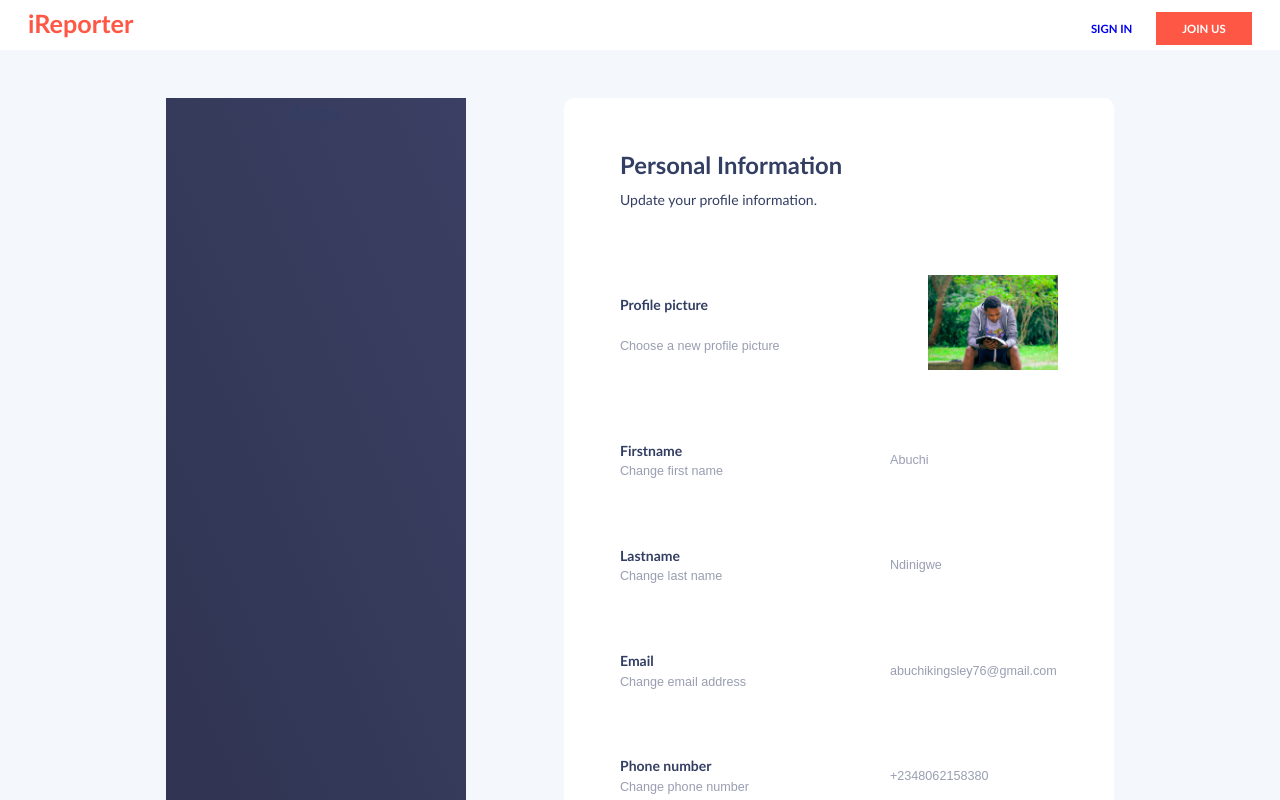
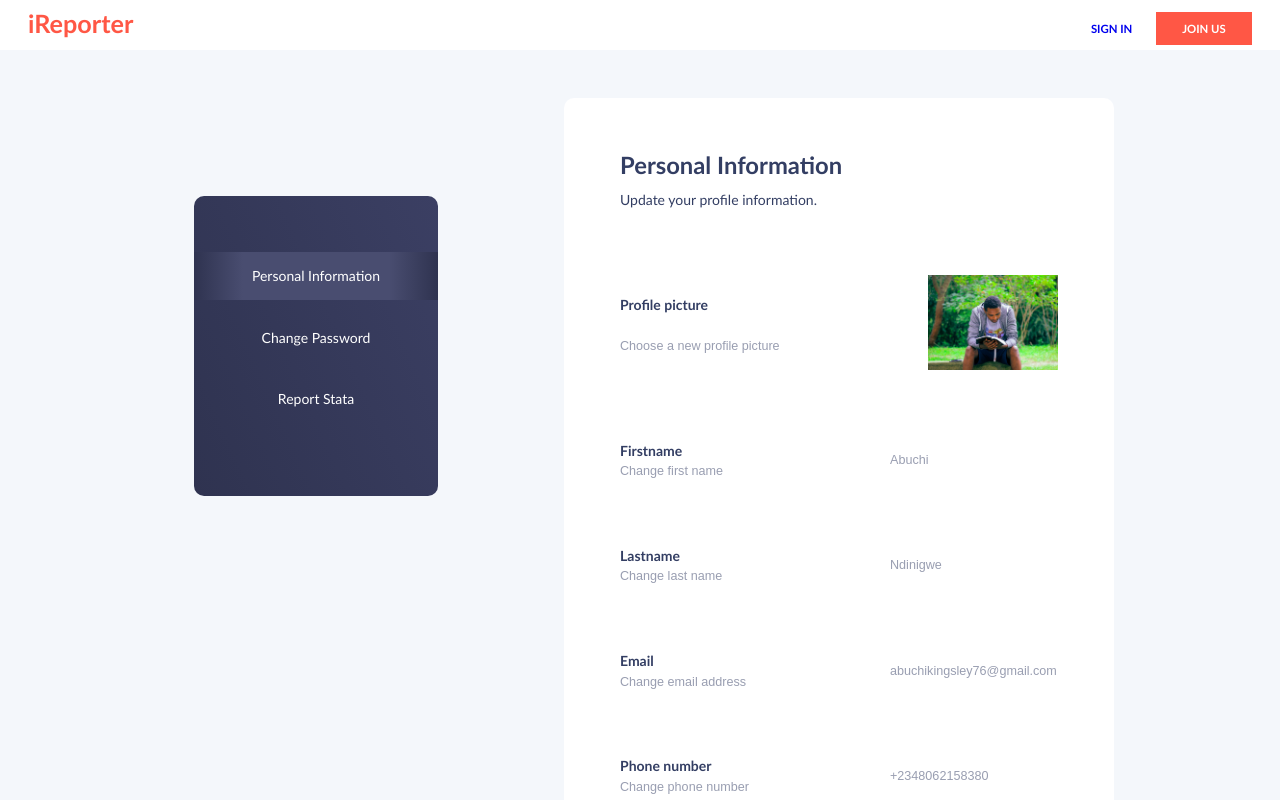
Before and after one commit to AbuchiKings/ireporter-react, a React (Create React App) app: page /profile/details in a window 1280 px wide. Shown: the top 800 px of the page. Built offline with nearby package versions, Linux system fonts and the light colour scheme; no server answers.

Commit message:
Added sideNav to separate component and added styling

```diff
--- a/src/App.css
+++ b/src/App.css
@@ -114,10 +114,12 @@ a:hover {
 .btn-primary:hover {
   background-color: transparent;
 }
+
 .btn-primary:focus {
   border: 2px solid var(--orange);
   outline: none;
 }
+
 .btn-primary:active {
   background: var(--orange);
   outline: none;
@@ -1309,6 +1311,7 @@ div.input-grp {
 .login-btn:hover, .signup-btn:hover {
   color: var(--mainBlack);
 }
+
 .login-btn:active, .signup-btn:active {
   color: var(--mainWhite);
 }
@@ -1337,8 +1340,51 @@ div.div-middle>div+div {
 
 div.div-middle>div.aside-nav {
   flex: 0 1 300px;
+  width: 20%;
+  max-width: 300px;
+  display: flex;
+  flex-direction: column;
+  justify-content: space-between;
+  background: var(--mainWhite);
+  background: transparent;
+  min-height: 500px;
+  padding: 7rem 2rem 7rem 2rem;
+}
+
+div.div-middle>div.aside-nav div.side-navigation {
+  flex: 0 1 300px;
   background-image: linear-gradient(246deg, #3b3f63, #2f3350);
-  min-height: 400px;
+  min-height: 250px;
+  padding-top: 4rem;
+  padding-bottom: 4remF;
+  border-radius: 10px;
+  -webkit-border-radius: 10px;
+  -moz-border-radius: 10px;
+  -ms-border-radius: 10px;
+  -o-border-radius: 10px;
+}
+
+div.div-middle>div.aside-nav div.side-navigation>div.side-links-grp {
+  width: 100%;
+  text-align: center;
+}
+
+div.div-middle>div.aside-nav div.side-navigation>div.side-links-grp+div.side-links-grp {
+  margin-top: 1rem;
+}
+
+div.div-middle>div.aside-nav div.side-navigation>div.side-links-grp a {
+  color: var(--mainWhite);
+  font-weight: 500;
+  display: block;
+  padding: 1rem 0 1rem 0;
+  width: 100%;
+}
+
+div.div-middle>div.aside-nav div.side-navigation>div.side-links-grp a.active {
+  color: var(--mainWhite);
+  text-decoration: none;
+  background: linear-gradient(to right, #2f3350, #494d70 20% 80%, #2f3350 )
 }
 
 div.div-middle>div.main-content {
@@ -1455,9 +1501,11 @@ form.form-content>div.profile-details-div>div.btn-top-div>div.btn-div button {
   color: white;
   height: 3em;
 }
+
 form.form-content>div.profile-details-div>div.btn-top-div>div.btn-div button:hover {
   color: var(--mainBlack);
 }
+
 form.form-content>div.profile-details-div>div.btn-top-div>div.btn-div button:active {
   color: var(--mainWhite);
 }
--- /dev/null
+++ b/src/components/SideNav.js
@@ -0,0 +1,23 @@
+import React from 'react'
+import { NavLink } from 'react-router-dom';
+
+export default function SideNav({ links }) {
+    return (
+        <div className="aside-nav">
+            <div className="side-navigation">
+
+                {links.map(link => {
+                    return (
+                        <div className="side-links-grp">
+                            <NavLink to={link.link} activeClassName="active" exact>{link.name}</NavLink>
+                        </div>
+                    )
+                })}
+
+            </div>
+            <div className="support">
+                <h3>Support</h3>
+            </div>
+        </div>
+    )
+}
--- a/src/pages/Profile.js
+++ b/src/pages/Profile.js
@@ -1,16 +1,29 @@
 import React from 'react';
 import ProfileDetails from '../components/ProfileDetails';
 import { Switch, Route, Redirect } from 'react-router-dom';
+import SideNav from './../components/SideNav';
 
 
 
 export default function Profile({ location, user, history }) {
+    const links = [
+        {
+            name: 'Personal Information',
+            link: '/profile/details'
+        },
+        {
+            name: 'Change Password',
+            link: '/profile/change-password'
+        },
+        {
+            name: 'Report Stata',
+            link: '/profile/stats'
+        },
+    ];
     return (
         <main className="profile-main">
             <div className="div-middle">
-                <div className="aside-nav">
-                    <h2>Aside</h2>
-                </div>
+                <SideNav links={links} />
                 <div className="main-content" >
 
                     <div className="profile-header-div">
```
